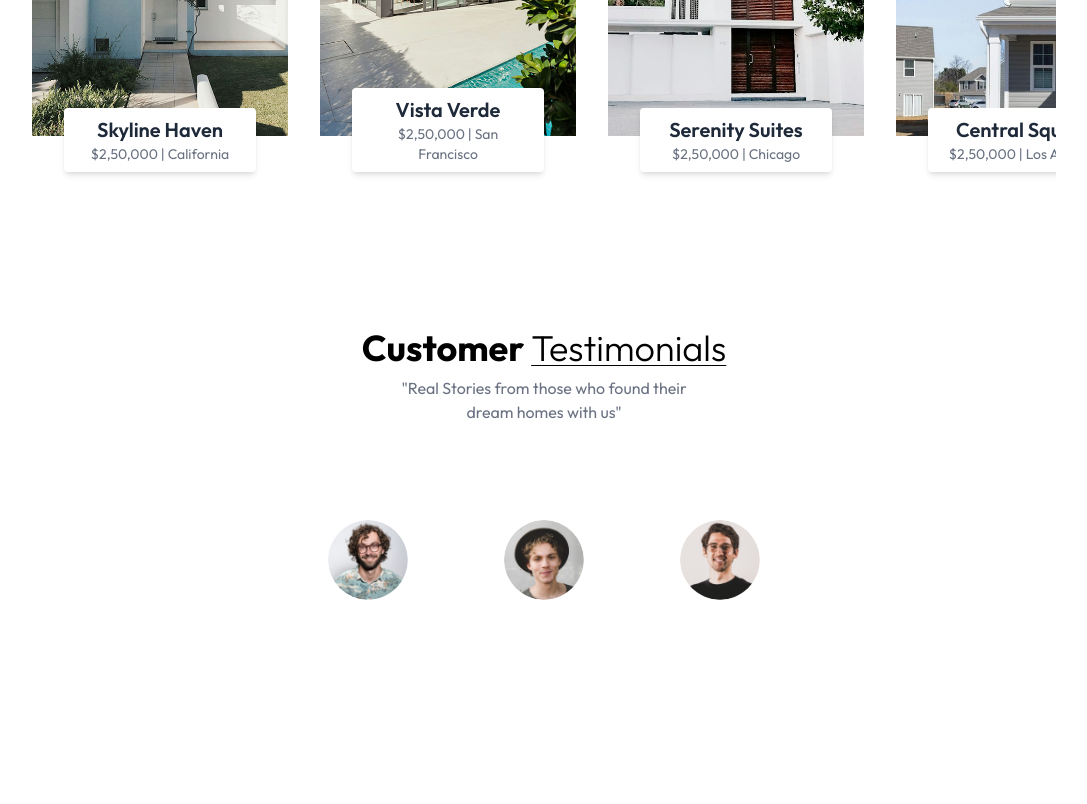
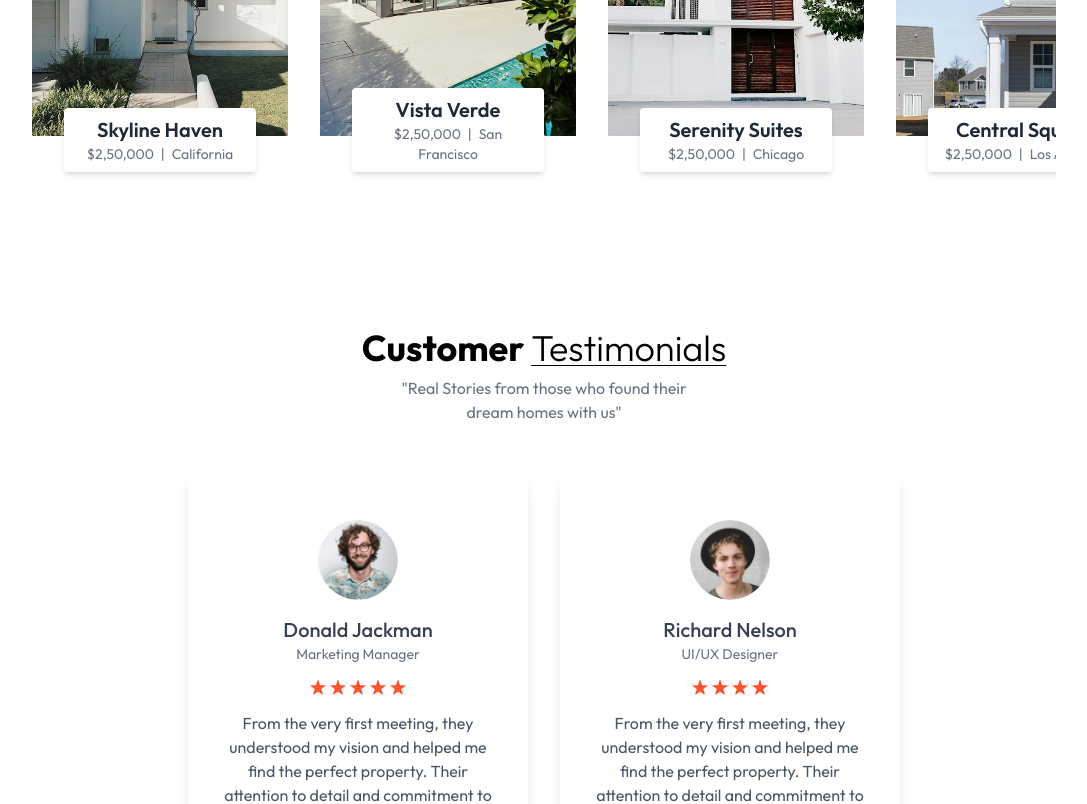
Before and after one commit to King-web-cell-05/realestate, a React (Vite) app: page / in a window 1280 px wide. Shown: the part 2160-2964 px from the top of the page, without its empty margins (96-1183 px from the left). Before the commit the page ends 2864 px from the top, so only its background shows below. Built offline with nearby package versions, Linux system fonts and the light colour scheme.

Commit message:
Update some file components

```diff
--- a/index.html
+++ b/index.html
@@ -1,5 +1,5 @@
 <!doctype html>
-<html lang="en">
+<html lang="en" class="scroll-smooth">
   <head>
     <meta charset="UTF-8" />
     <link rel="icon" type="image/svg+xml" href="/favicon.svg" />
--- a/src/components/Projects.jsx
+++ b/src/components/Projects.jsx
@@ -83,7 +83,7 @@
                     {project.title}
                   </h2>
                   <p className="text-gray-500 text-sm">
-                    {project.price} <span>|</span> {project.location}
+                    {project.price} <span className="px-1">|</span> {project.location}
                   </p>
                 </div>
               </div>
--- a/src/components/Testimonials.jsx
+++ b/src/components/Testimonials.jsx
@@ -1,5 +1,5 @@
 import React from "react";
-import { testimonialsData } from "../assets/assets";
+import { assets, testimonialsData } from "../assets/assets";
 
 const Testimonials = () => {
   return (
@@ -18,8 +18,16 @@
       </p>
       <div className="flex flex-wrap justify-center  gap-8">
         {testimonialsData.map((testimonial, index) => (
-          <div key={index} className="max-w-[340px]   rounded px-8 py-12 text-center">
+          <div key={index} className="max-w-[340px]  bg-white rounded-lg shadow-lg px-8 py-12   ">
             <img className="w-20 h-20 rounded-full mx-auto mb-4 " src={testimonial.image} alt={testimonial.alt} />
+            <h2 className="text-xl text-gray-700 font-medium">{testimonial.name}</h2>
+            <p className="text-gray-500 mb-4 text-sm">{testimonial.title}</p>
+            <div className="flex justify-center  gap-1 text-red-500 mb-4">
+                {Array.from({length:testimonial.rating}, (item, index)=>(
+                    <img key={index} src= {assets.star_icon} alt="" />
+                ))}
+            </div>
+            <p className="text-gray-600">{testimonial.text}</p>
           </div>
         ))}
       </div>
```
Also changed, not shown: src/components/Contact.jsx (added).
